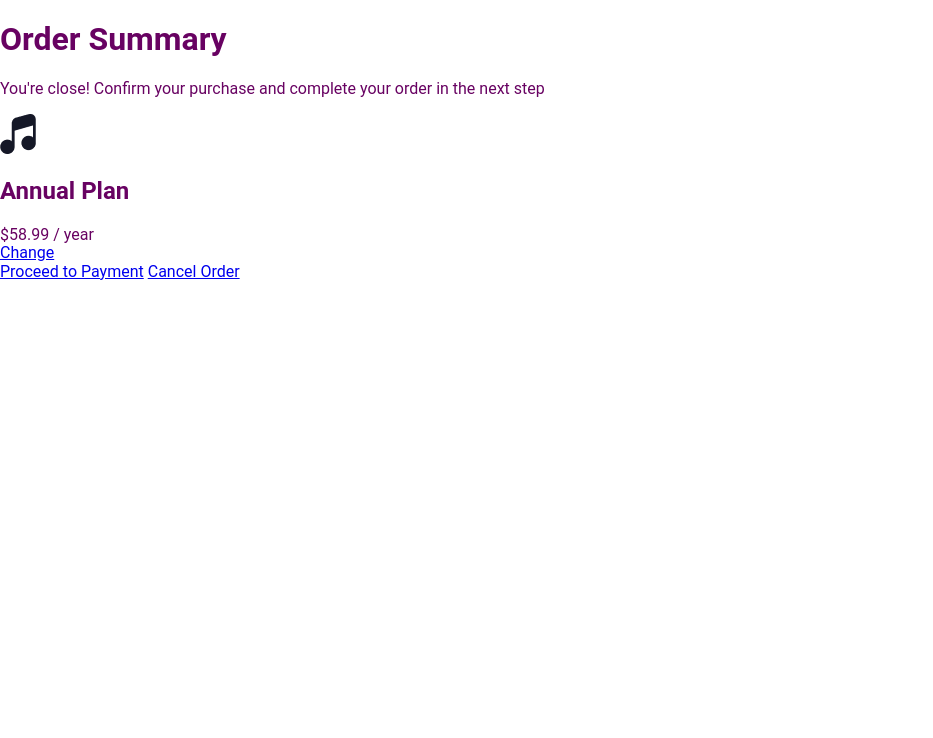
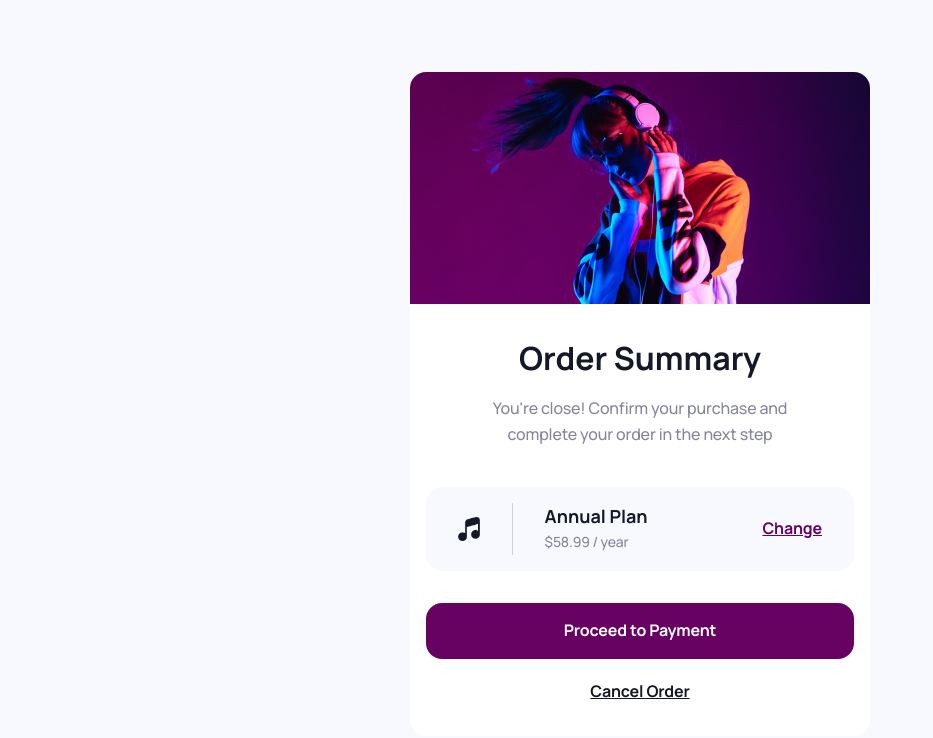
Before and after one commit to greedyChicken/order-summary, a website built with Vite: page index.html in a window 1280 px wide. Shown: the whole page, without its empty margins (0-933 px from the left). Built offline with nearby package versions, Linux system fonts and the light colour scheme.

Commit message:
add styles

```diff
--- a/src/global-styles/style.scss
+++ b/src/global-styles/style.scss
@@ -5,11 +5,230 @@
 @import "styles/root.scss";
 @import "styles/fonts.scss";
 
+$tablet-breakpoint: 850px;
+$mobile-breakpoint: 500px;
+
 body {
-  font-family: 'Roboto', sans-serif;
-  color: var(--color-primary);
+  font-family: 'Manrope', sans-serif;
+  color: var(--color-body);
+  background-color: var(--color-background);
+  display: flex;
+  justify-content: center;
 }
 
-p {
-  color: var(--color-on-surface);
+#home-page {
+  max-width: 460px;
+  display: flex;
+  flex-direction: column;
+  gap: 32px;
+  background-color: var(--color-white);
+  border-radius: var(--rounding);
+  margin: 72px auto;
+
+  @media (max-width: $tablet-breakpoint) {
+    max-width: 343px;
+    margin: 304px auto;
+  }
+
+  @media (max-width: $mobile-breakpoint) {
+    margin: 113px auto;
+  }
 }
+
+.image {
+  width: 460px;
+  height: 232px;
+  background-image: url("../../public/images/photo.png");
+  background-size: cover;
+  border-radius: var(--rounding) var(--rounding) 0 0;
+
+  @media (max-width: $tablet-breakpoint) {
+    background-image: url("../../public/images/photo-mobile.png");
+    width: 342px;
+    height: 188px;
+    margin-bottom: 8px;
+  }
+}
+
+.summary {
+  display: flex;
+  flex-direction: column;
+  justify-content: space-between;
+  align-items: center;
+  gap: 40px;
+  text-align: center;
+  margin: 0 16px;
+
+  &__description {
+    display: flex;
+    flex-direction: column;
+    gap: 16px;
+    max-width: 349px;
+  }
+
+  &__title {
+    font-weight: 700;
+    font-size: 32px;
+    line-height: 44px;
+    color: var(--color-title);
+    margin: 0;
+  }
+
+  &__text {
+    font-weight: 500;
+    font-size: 16px;
+    line-height: 160%;
+    letter-spacing: -0.01em;
+    margin: 0;
+  }
+
+  &__purchase {
+    display: flex;
+    flex-direction: row;
+    align-items: center;
+    width: 100%;
+    padding: 16px 0;
+    border-radius: var(--rounding);
+    background-color: var(--color-background);
+  }
+
+  &__note {
+    border-right: 1px solid var(--color-stroke);
+    width: 24px;
+    height: 24px;
+    padding: 14px 32px;
+  }
+
+  &__choice {
+    display: flex;
+    flex-direction: row;
+    justify-content: space-between;
+    align-items: center;
+    margin: 0 32px;
+    width: 100%;
+  }
+
+  &__product {
+    display: flex;
+    flex-direction: column;
+    gap: 2px;
+
+    &-name {
+      font-weight: 700;
+      font-size: 18px;
+      line-height: 25px;
+      color: var(--color-title);
+      margin: 0;
+    }
+
+    &-price {
+      font-weight: 500;
+      font-size: 14px;
+      line-height: 160%;
+      letter-spacing: -0.01em;
+      text-align: left;
+    }
+  }
+
+  &__button-change {
+    font-weight: 700;
+    font-size: 16px;
+    line-height: 160%;
+    letter-spacing: -0.01em;
+    color: var(--color-primary);
+  }
+
+  @media (max-width: $tablet-breakpoint) {
+    gap: 32px;
+
+    &__description {
+      max-width: 100%;
+    }
+
+    &__title {
+      font-size: 24px;
+      line-height: 33px;
+    }
+
+    &__text {
+      font-size: 14px;
+    }
+
+    &__note {
+      padding: 10px 21px;
+    }
+
+    &__choice {
+      margin: 0 24px;
+    }
+
+    &__product {
+      &-name {
+        font-size: 16px;
+        line-height: 22px;
+      }
+
+      &-price {
+        font-size: 12px;
+      }
+    }
+
+    &__button-change {
+      font-size: 14px;
+    }
+  }
+}
+
+.buttons {
+  display: flex;
+  flex-direction: column;
+  gap: 20px;
+  align-items: center;
+  margin: 0 16px 32px;
+
+  &__button-proceed {
+    background-color: var(--color-primary);
+    color: var(--color-white);
+    border-radius: var(--rounding);
+    text-align: center;
+    padding: 15px 0;
+    width: 100%;
+    font-weight: 700;
+    font-size: 16px;
+    line-height: 160%;
+    letter-spacing: -0.01em;
+    text-decoration: none;
+    display: flex;
+    justify-content: center;
+  }
+
+  &__button-cancel {
+    font-weight: 700;
+    font-size: 16px;
+    line-height: 160%;
+    letter-spacing: -0.01em;
+    padding: 0;
+    color: var(--color-title);
+  }
+
+  @media (max-width: $tablet-breakpoint) {
+    &__button-cancel {
+      font-size: 14px;
+    }
+  }
+}
+
+.loader {
+  width: 16px;
+  height: 16px;
+  border: 5px solid var(--color-stroke);
+  border-radius: 50%;
+  border-right-color: var(--color-white);
+  animation: spin 1.2s linear infinite;
+
+  @keyframes spin {
+    to {
+      transform: rotate(360deg);
+    }
+  }
+}
```
